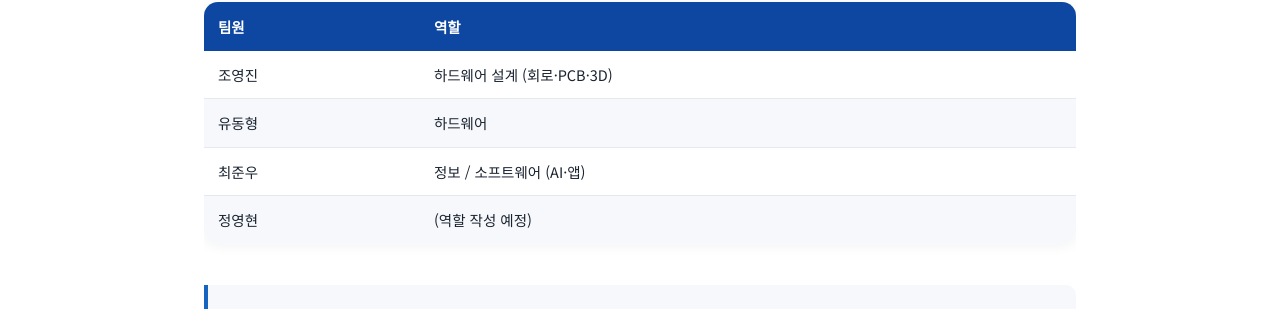
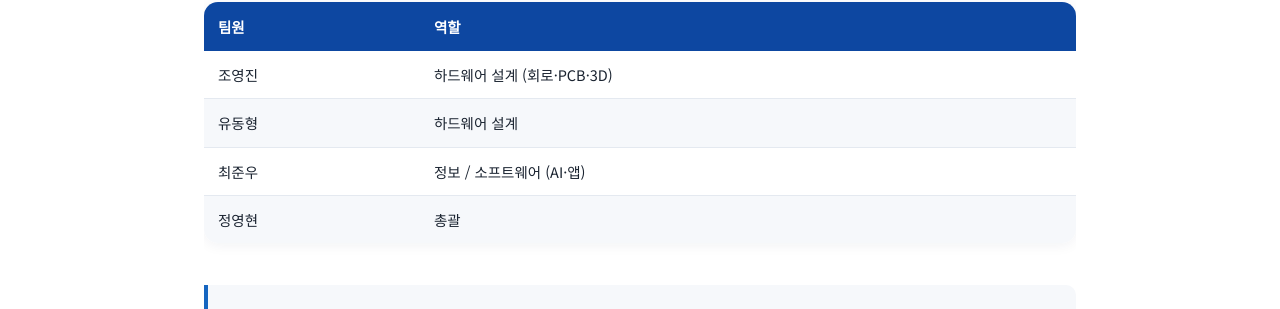
Before and after one commit to NAMU578/MAGIC, a Jekyll site: the page built from members.md, in a window 1280 px wide and 900 px high. Shown: the part 424-733 px from the top of the window. Built offline with Jekyll 4.4.1, drawn with Linux system fonts in a browser that asks for light colours.

Commit message:
Update members.md

```diff
--- a/members.md
+++ b/members.md
@@ -11,9 +11,9 @@ title: 팀 소개
 | 팀원 | 역할 |
 |---|---|
 | 조영진 | 하드웨어 설계 (회로·PCB·3D) |
-| 유동형 | 하드웨어 |
+| 유동형 | 하드웨어 설계 |
 | 최준우 | 정보 / 소프트웨어 (AI·앱) |
-| 정영현 | (역할 작성 예정) |
+| 정영현 | 총괄 |
 
 </div>
 
```
